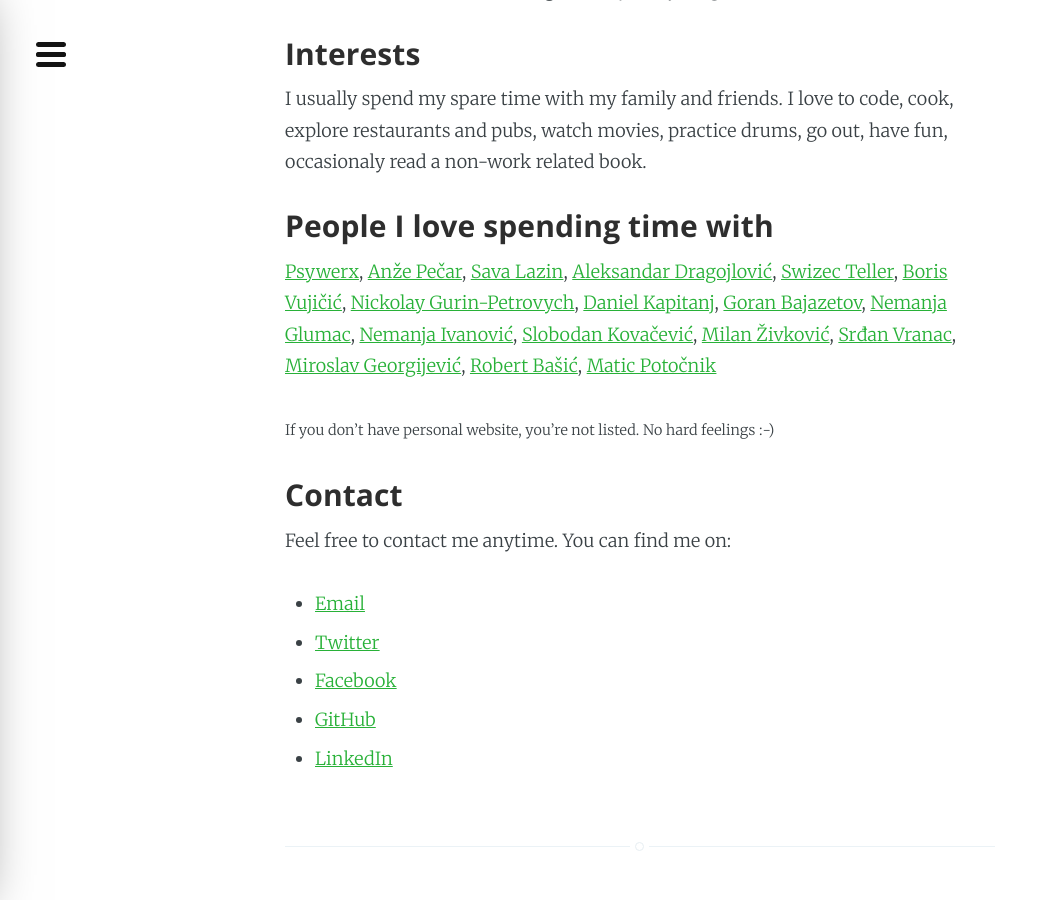
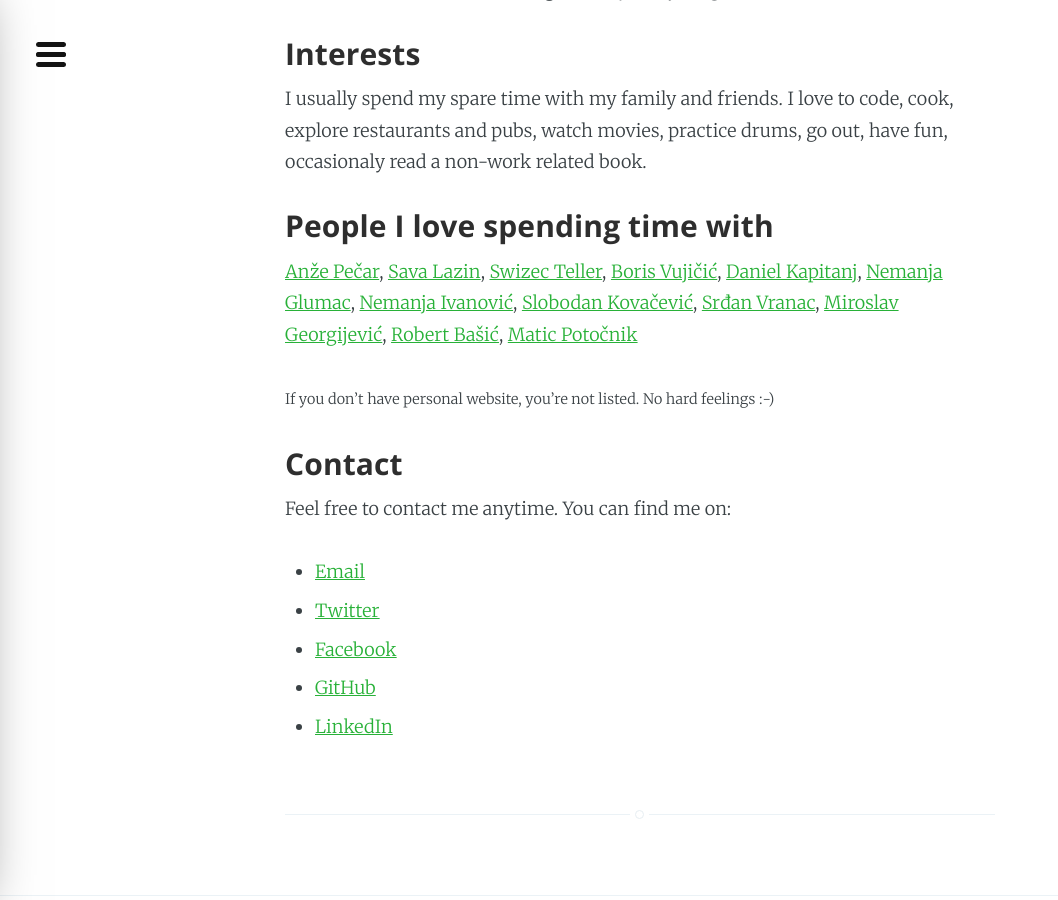
Before and after one commit to hyperNURb/hypernurb.github.io, a Jekyll site: the page built from index.md, in a window 1280 px wide and 900 px high, scrolled down 2161 px. Shown: the whole window, without its empty margins (0-1058 px from the left). Built offline with Jekyll 4.4.1, drawn with Linux system fonts in a browser that asks for light colours.

Commit message:
Remove outdated links (#2)

```diff
--- a/index.md
+++ b/index.md
@@ -78,19 +78,14 @@ I usually spend my spare time with my family and friends. I love to code, cook,
 
 ### People I love spending time with
 
-[Psywerx](http://psywerx.org),
 [Anže Pečar](http://smotko.si),
 [Sava Lazin](http://savalazin.com),
-[Aleksandar Dragojlović](http://www.alexdrag.com),
 [Swizec Teller](http://swizec.com/blog),
 [Boris Vujičić](http://turshija.com),
-[Nickolay Gurin-Petrovych](http://www.gurin-petrovych.com),
 [Daniel Kapitanj](http://www.kapitanj.com),
-[Goran Bajazetov](http://www.bajazetov.com),
-[Nemanja Glumac](http://www.nemanjaglumac.com),
+[Nemanja Glumac](https://glumac.me),
 [Nemanja Ivanović](http://nemanjaivanovic.com),
 [Slobodan Kovačević](http://www.slobodankovacevic.com),
-[Milan Živković](http://www.designer.rs),
 [Srđan Vranac](http://blog.code4hire.com),
 [Miroslav Georgijević](http://www.georgijevic.com),
 [Robert Bašić](http://robertbasic.com),
```
